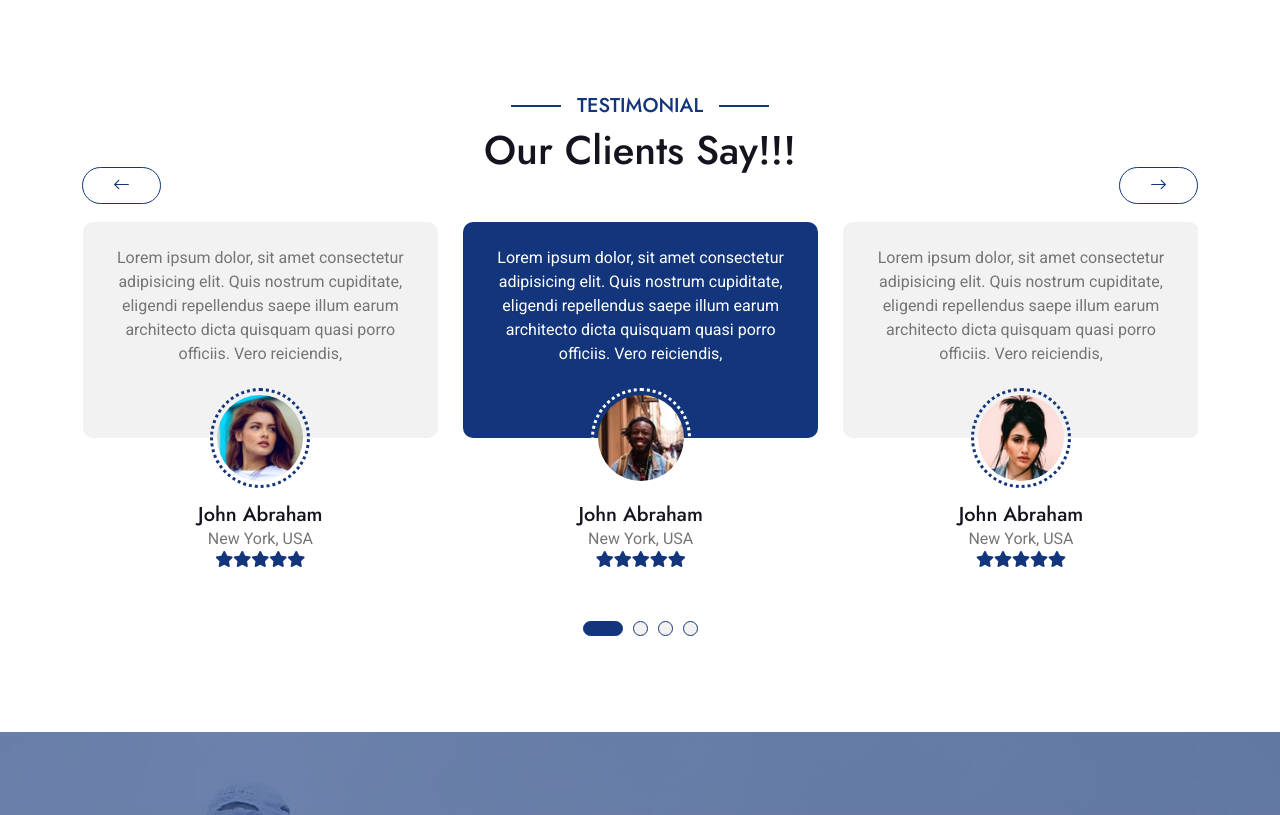
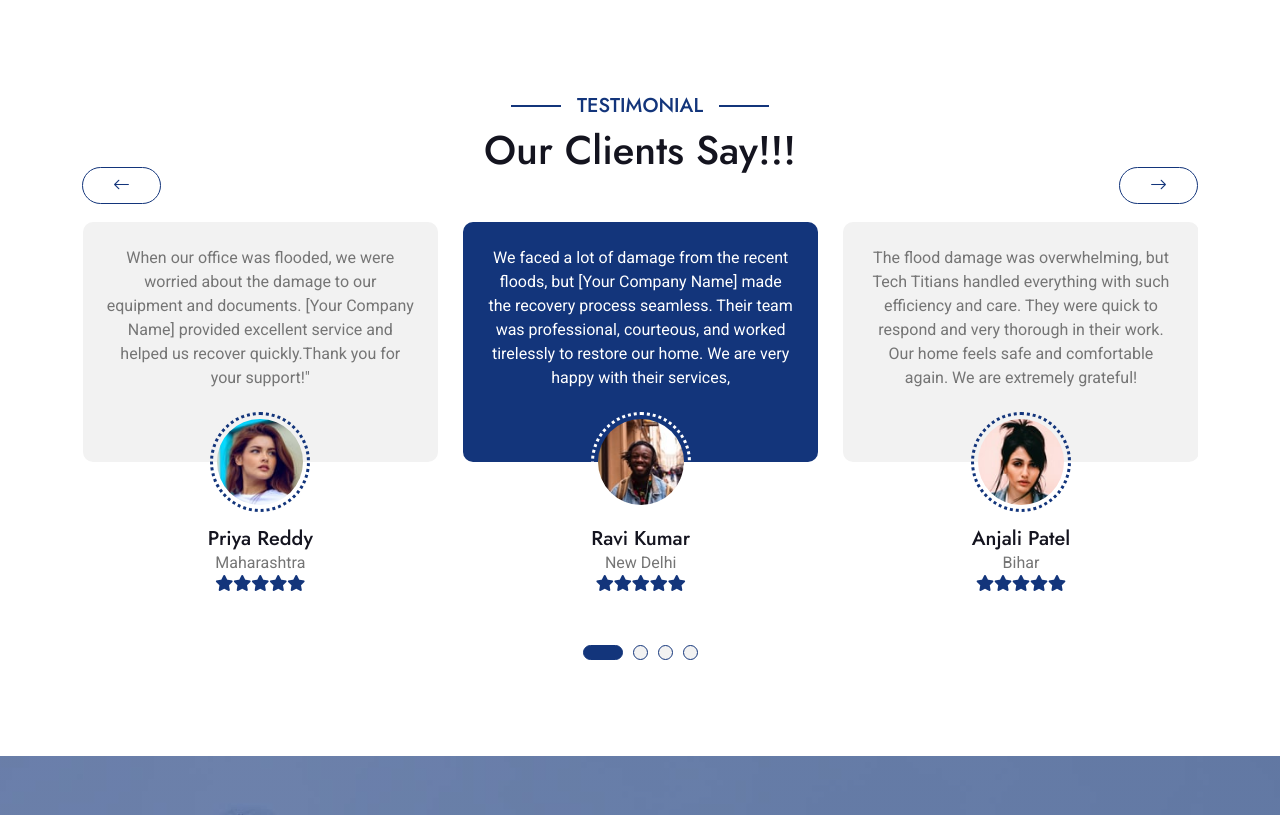
Before and after one commit to aashikaraj/AI-Project, a Flask app: page /testimonial in a window 1280 px wide. Shown: the part 468-1283 px from the top of the page. Run offline with Flask 3, Linux system fonts and the light colour scheme; some libraries are stand-ins or nearby versions.

Commit message:
testimonial.html

```diff
--- a/OJT/templates/testimonial.html
+++ b/OJT/templates/testimonial.html
@@ -57,15 +57,15 @@
                 <div class="testimonial-carousel owl-carousel">
                     <div class="testimonial-item text-center rounded pb-4">
                         <div class="testimonial-comment bg-light rounded p-4">
-                            <p class="text-center mb-5">Lorem ipsum dolor, sit amet consectetur adipisicing elit. Quis nostrum cupiditate, eligendi repellendus saepe illum earum architecto dicta quisquam quasi porro officiis. Vero reiciendis,
+                            <p class="text-center mb-5">We faced a lot of damage from the recent floods, but [Your Company Name] made the recovery process seamless. Their team was professional, courteous, and worked tirelessly to restore our home. We are very happy with their services,
                             </p>
                         </div>
                         <div class="testimonial-img p-1">
                             <img src="{{ url_for('static', filename='img/testimonial-1.jpg') }}" class="img-fluid rounded-circle" alt="Image">
                         </div>
                         <div style="margin-top: -35px;">
-                            <h5 class="mb-0">John Abraham</h5>
-                            <p class="mb-0">New York, USA</p>
+                            <h5 class="mb-0">Ravi Kumar</h5>
+                            <p class="mb-0">New Delhi</p>
                             <div class="d-flex justify-content-center">
                                 <i class="fas fa-star text-primary"></i>
                                 <i class="fas fa-star text-primary"></i>
@@ -77,15 +77,15 @@
                     </div>
                     <div class="testimonial-item text-center rounded pb-4">
                         <div class="testimonial-comment bg-light rounded p-4">
-                            <p class="text-center mb-5">Lorem ipsum dolor, sit amet consectetur adipisicing elit. Quis nostrum cupiditate, eligendi repellendus saepe illum earum architecto dicta quisquam quasi porro officiis. Vero reiciendis,
+                            <p class="text-center mb-5">The flood damage was overwhelming, but Tech Titians handled everything with such efficiency and care. They were quick to respond and very thorough in their work. Our home feels safe and comfortable again. We are extremely grateful!
                             </p>
                         </div>
                         <div class="testimonial-img p-1">
                             <img src="{{ url_for('static', filename='img/testimonial-2.jpg') }}" class="img-fluid rounded-circle" alt="Image">
                         </div>
                         <div style="margin-top: -35px;">
-                            <h5 class="mb-0">John Abraham</h5>
-                            <p class="mb-0">New York, USA</p>
+                            <h5 class="mb-0">Anjali Patel</h5>
+                            <p class="mb-0">Bihar</p>
                             <div class="d-flex justify-content-center">
                                 <i class="fas fa-star text-primary"></i>
                                 <i class="fas fa-star text-primary"></i>
@@ -97,15 +97,15 @@
                     </div>
                     <div class="testimonial-item text-center rounded pb-4">
                         <div class="testimonial-comment bg-light rounded p-4">
-                            <p class="text-center mb-5">Lorem ipsum dolor, sit amet consectetur adipisicing elit. Quis nostrum cupiditate, eligendi repellendus saepe illum earum architecto dicta quisquam quasi porro officiis. Vero reiciendis,
+                            <p class="text-center mb-5">The recent floods left our home in ruins. Tech Titians was a beacon of hope in a difficult time. Their team was not only professional but also very understanding of our situation. They restored our home beautifully. Highly recommended!"
                             </p>
                         </div>
                         <div class="testimonial-img p-1">
                             <img src="{{ url_for('static', filename='img/testimonial-3.jpg') }}" class="img-fluid rounded-circle" alt="Image">
                         </div>
                         <div style="margin-top: -35px;">
-                            <h5 class="mb-0">John Abraham</h5>
-                            <p class="mb-0">New York, USA</p>
+                            <h5 class="mb-0">Amit Sharma</h5>
+                            <p class="mb-0">Chennai</p>
                             <div class="d-flex justify-content-center">
                                 <i class="fas fa-star text-primary"></i>
                                 <i class="fas fa-star text-primary"></i>
@@ -117,15 +117,14 @@
                     </div>
                     <div class="testimonial-item text-center rounded pb-4">
                         <div class="testimonial-comment bg-light rounded p-4">
-                            <p class="text-center mb-5">Lorem ipsum dolor, sit amet consectetur adipisicing elit. Quis nostrum cupiditate, eligendi repellendus saepe illum earum architecto dicta quisquam quasi porro officiis. Vero reiciendis,
-                            </p>
+                            <p class="text-center mb-5">When our office was flooded, we were worried about the damage to our equipment and documents. [Your Company Name] provided excellent service and helped us recover quickly.Thank you for your support!"
                         </div>
                         <div class="testimonial-img p-1">
                             <img src="{{ url_for('static', filename='img/testimonial-4.jpg') }}" class="img-fluid rounded-circle" alt="Image">
                         </div>
                         <div style="margin-top: -35px;">
-                            <h5 class="mb-0">John Abraham</h5>
-                            <p class="mb-0">New York, USA</p>
+                            <h5 class="mb-0">Priya Reddy</h5>
+                            <p class="mb-0">Maharashtra</p>
                             <div class="d-flex justify-content-center">
                                 <i class="fas fa-star text-primary"></i>
                                 <i class="fas fa-star text-primary"></i>
```
